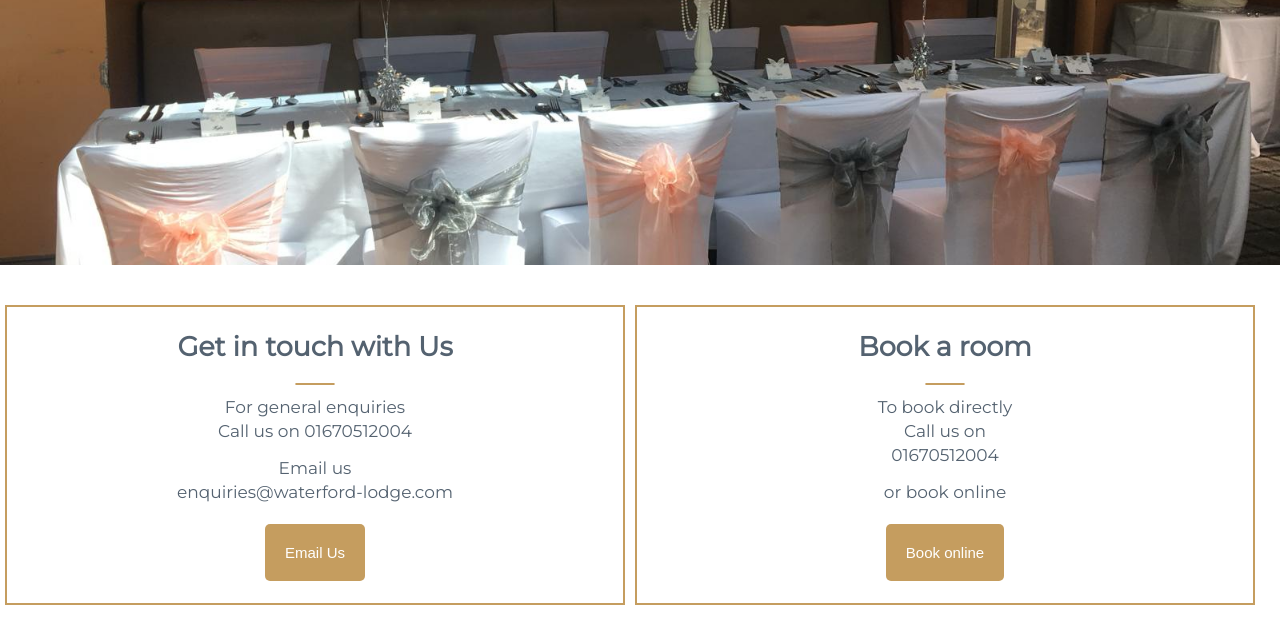
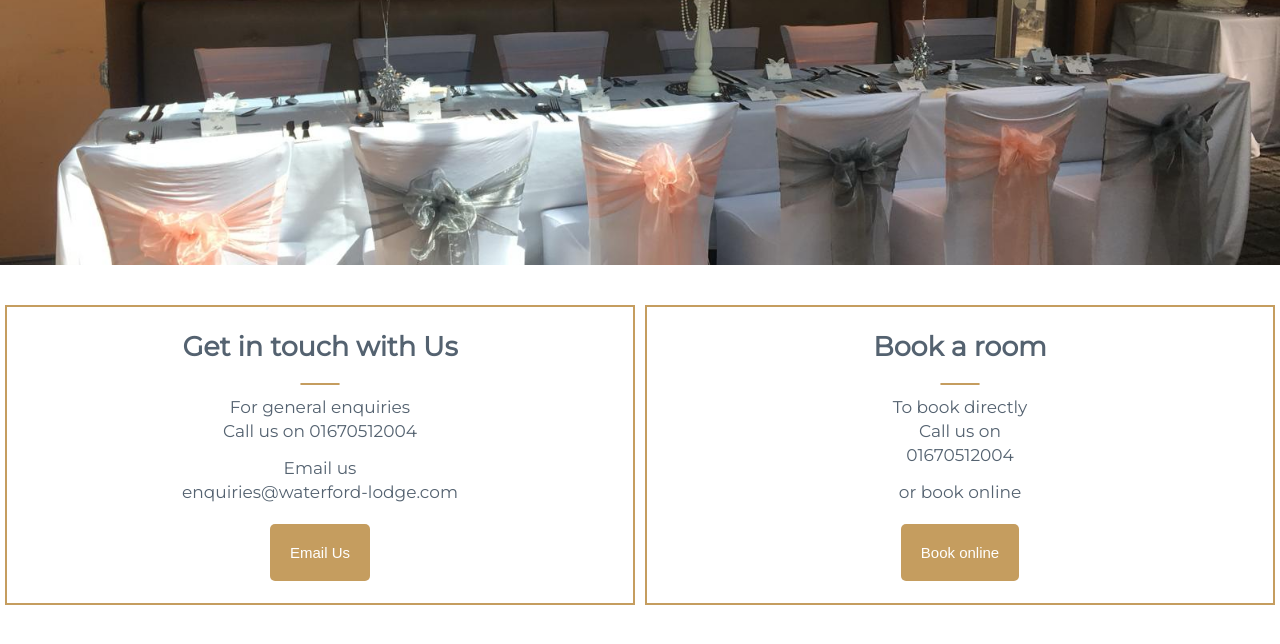
Before and after one commit to RicardoLMMatos/Waterford-project, a plain HTML site: page index.html in a window 1280 px wide. Shown: the part 1984-2628 px from the top of the page. Drawn offline with nearby package versions, Linux system fonts and the light colour scheme; grey boxes are pictures that could not be loaded; a web font is replaced by a local one.

Commit message:
fixed contact cards size

```diff
--- a/assets/css/style.css
+++ b/assets/css/style.css
@@ -327,8 +327,8 @@ ul li {
 }
 
 .contact-card {
-  width: 50%;
-  max-width: calc(50% - 20px);
+  /* width: 50%;
+  max-width: calc(50% - 20px); */
   margin: 0.5rem;
   color:#546270;
   border: 0.2rem solid  rgb(197, 157, 95);
--- a/index.html
+++ b/index.html
@@ -196,6 +196,7 @@
     <section class="contact">
         <div class="container contact-container">
             <div class="row">
+                <div class="column column--50">
                 <div class="card contact-card">
                     <h2 class="contact-h2">Get in touch with Us</h2>
                     <div class="break-line"></div>
@@ -207,6 +208,8 @@
                     <p>enquiries@waterford-lodge.com</p>
                     <button class="btn cards-btn"><a href="mailto:enquiries@waterford-lodge.com">Email Us</a></button>
                 </div>
+            </div>
+            <div class="column column--50">
                 <div class="card contact-card">
                     <h2 class="contact-h2">Book a room</h2>
                     <div class="break-line"></div>
@@ -218,6 +221,7 @@
                     <button class="btn cards-btn"><a href="https://via.eviivo.com/WaterfordLodgeHotelNE61" target="_blank">Book online</a></button>
                 </div>
             </div>
+        </div>
         </div>
     </section>
 
```
